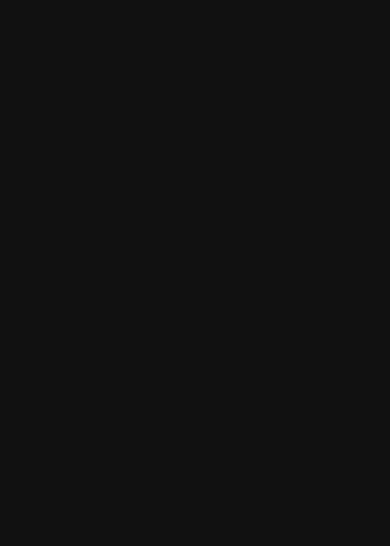
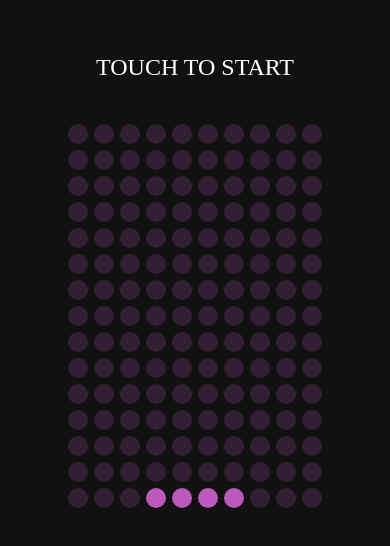
Before and after one commit to Inoubliable23/Stackeroo, a React Native app: screen / in a window 390 px wide. Shown: the part 140-686 px from the top of the page. Built offline with nearby package versions, Linux system fonts and the light colour scheme.

Commit message:
Added game enter panel

```diff
--- a/components/board/board.component.jsx
+++ b/components/board/board.component.jsx
@@ -15,7 +15,7 @@ class Board extends Component {
 	playerWidth = undefined;
 	startingPosition = {
 		row: 0,
-		column: 4,
+		column: 3,
 		isTurnedLeft: false
 	}
 	currentPosition = {};
@@ -24,10 +24,14 @@ class Board extends Component {
 
 	componentDidMount() {
 		this.resetBoard();
-		this.startGameLoop();
+		this.draw();
 	}
 
 	componentDidUpdate(prevProps) {
+		if (this.props.hasEnteredGame && !prevProps.hasEnteredGame) {
+			this.startGameLoop();
+		}
+
 		if (!this.props.isGameOver && prevProps.isGameOver) {
 			this.resetBoard();
 		}
@@ -223,7 +227,8 @@ class Board extends Component {
 const mapStateToProps = state => ({
 	isGameOver: state.game.isGameOver,
 	tapHappened: state.game.tapHappened,
-	bestScore: state.game.bestScore
+	bestScore: state.game.bestScore,
+	hasEnteredGame: state.game.hasEnteredGame
 });
 
 const mapDispatchToProps = {
--- /dev/null
+++ b/components/enter-game-panel/enter-game-panel.component.jsx
@@ -0,0 +1,15 @@
+import React, { Component } from 'react';
+import { InstructionsText, EnterGamePanelContainer } from './enter-game-panel.styles';
+
+class EnterGamePanel extends Component {
+
+	render() {
+		return (
+			<EnterGamePanelContainer>
+				<InstructionsText>TOUCH TO START</InstructionsText>
+			</EnterGamePanelContainer>
+		);
+	}
+}
+
+export default EnterGamePanel;
--- /dev/null
+++ b/components/enter-game-panel/enter-game-panel.styles.jsx
@@ -0,0 +1,16 @@
+import styled from 'styled-components/native';
+
+export const EnterGamePanelContainer = styled.View`
+	flex: 1;
+	width: 100%;
+	background-color: #111;
+	align-items: center;
+	justify-content: flex-end;
+`
+
+export const InstructionsText = styled.Text`
+	color: #fff;
+	font-size: 24px;
+	text-align: center;
+	font-family: 'Montserrat-Light';
+`
--- a/components/game/game.component.jsx
+++ b/components/game/game.component.jsx
@@ -1,9 +1,10 @@
 import React, { Component } from 'react';
 import { connect } from 'react-redux';
-import { GameContainer, ScorePanelContainer, BoardContainer } from './game.styles';
+import { GameContainer, PanelContainer, BoardContainer } from './game.styles';
 import Board from '../board/board.component';
 import ScorePanel from '../score-panel/score-panel.component';
-import { tapHappened, startGame, getBestScoreFromDb } from '../../redux/game/game.actions';
+import { tapHappened, startGame, getBestScoreFromDb, enterGame } from '../../redux/game/game.actions';
+import EnterGamePanel from '../enter-game-panel/enter-game-panel.component';
 
 class Game extends Component {
 
@@ -12,7 +13,12 @@ class Game extends Component {
 	}
 
 	handleTouch = () => {
-		const { isGameOver, tapHappened, startGame } = this.props;
+		const { hasEnteredGame, isGameOver, tapHappened, startGame, enterGame } = this.props;
+		if (!hasEnteredGame) {
+			enterGame();
+			return;
+		}
+
 		if (!isGameOver) {
 			tapHappened();
 			return;
@@ -22,11 +28,17 @@ class Game extends Component {
 	}
 
 	render() {
+		const { hasEnteredGame } = this.props;
 		return (
 			<GameContainer onTouchStart={this.handleTouch}>
-				<ScorePanelContainer>
+				<PanelContainer>
+				{
+					hasEnteredGame ?
 					<ScorePanel />
-				</ScorePanelContainer>
+					:
+					<EnterGamePanel />
+				}
+				</PanelContainer>
 				<BoardContainer>
 					<Board />
 				</BoardContainer>
@@ -36,13 +48,15 @@ class Game extends Component {
 }
 
 const mapStateToProps = state => ({
-	isGameOver: state.game.isGameOver
+	isGameOver: state.game.isGameOver,
+	hasEnteredGame: state.game.hasEnteredGame
 });
 
 const mapDispatchToProps = {
 	tapHappened,
 	startGame,
-	getBestScoreFromDb
+	getBestScoreFromDb,
+	enterGame
 };
 
 export default connect(mapStateToProps, mapDispatchToProps)(Game);
--- a/components/game/game.styles.jsx
+++ b/components/game/game.styles.jsx
@@ -9,7 +9,7 @@ export const GameContainer = styled.View`
 	z-index: 1;
 `
 
-export const ScorePanelContainer = styled.View`
+export const PanelContainer = styled.View`
 	flex: 1;
 	width: 100%;
 `
--- a/redux/game/game.actions.js
+++ b/redux/game/game.actions.js
@@ -1,5 +1,9 @@
 import { storeData, fetchData } from '../../database/database';
-import { START_GAME, GAME_OVER, SET_BEST_SCORE, SET_BEST_SCORE_TO_DB_START, SET_BEST_SCORE_TO_DB_SUCCESS, SET_BEST_SCORE_TO_DB_FAILURE, GET_BEST_SCORE_FROM_DB_START, GET_BEST_SCORE_FROM_DB_SUCCESS, GET_BEST_SCORE_FROM_DB_FAILURE, TAP_HAPPENED, TAP_HANDLED, SET_SCORE } from './game.types';
+import { START_GAME, GAME_OVER, SET_BEST_SCORE, SET_BEST_SCORE_TO_DB_START, SET_BEST_SCORE_TO_DB_SUCCESS, SET_BEST_SCORE_TO_DB_FAILURE, GET_BEST_SCORE_FROM_DB_START, GET_BEST_SCORE_FROM_DB_SUCCESS, GET_BEST_SCORE_FROM_DB_FAILURE, TAP_HAPPENED, TAP_HANDLED, SET_SCORE, ENTER_GAME } from './game.types';
+
+export const enterGame = () => ({
+	type: ENTER_GAME
+});
 
 export const startGame = () => ({
 	type: START_GAME
--- a/redux/game/game.reducer.js
+++ b/redux/game/game.reducer.js
@@ -1,6 +1,7 @@
-import { GAME_OVER, START_GAME, SET_BEST_SCORE, SET_BEST_SCORE_TO_DB_START, SET_BEST_SCORE_TO_DB_SUCCESS, SET_BEST_SCORE_TO_DB_FAILURE, GET_BEST_SCORE_FROM_DB_START, GET_BEST_SCORE_FROM_DB_SUCCESS, GET_BEST_SCORE_FROM_DB_FAILURE, SET_SCORE, TAP_HAPPENED, TAP_HANDLED } from './game.types';
+import { GAME_OVER, START_GAME, SET_BEST_SCORE, SET_BEST_SCORE_TO_DB_START, SET_BEST_SCORE_TO_DB_SUCCESS, SET_BEST_SCORE_TO_DB_FAILURE, GET_BEST_SCORE_FROM_DB_START, GET_BEST_SCORE_FROM_DB_SUCCESS, GET_BEST_SCORE_FROM_DB_FAILURE, SET_SCORE, TAP_HAPPENED, TAP_HANDLED, ENTER_GAME } from './game.types';
 
 const initialState = {
+	hasEnteredGame: false,
 	isGameOver: false,
 	score: null,
 	bestScore: null,
@@ -13,6 +14,11 @@ const initialState = {
 export default (state = initialState, { type, payload }) => {
 	switch (type) {
 
+		case ENTER_GAME:
+			return {
+				...state,
+				hasEnteredGame: true
+			}
 		case GAME_OVER:
 			return {
 				...state,
--- a/redux/game/game.types.js
+++ b/redux/game/game.types.js
@@ -1,3 +1,4 @@
+export const ENTER_GAME = 'ENTER_GAME';
 export const START_GAME = 'START_GAME';
 export const GAME_OVER = 'GAME_OVER';
 
```
Lines whose indentation alone changed are shown as unchanged.
